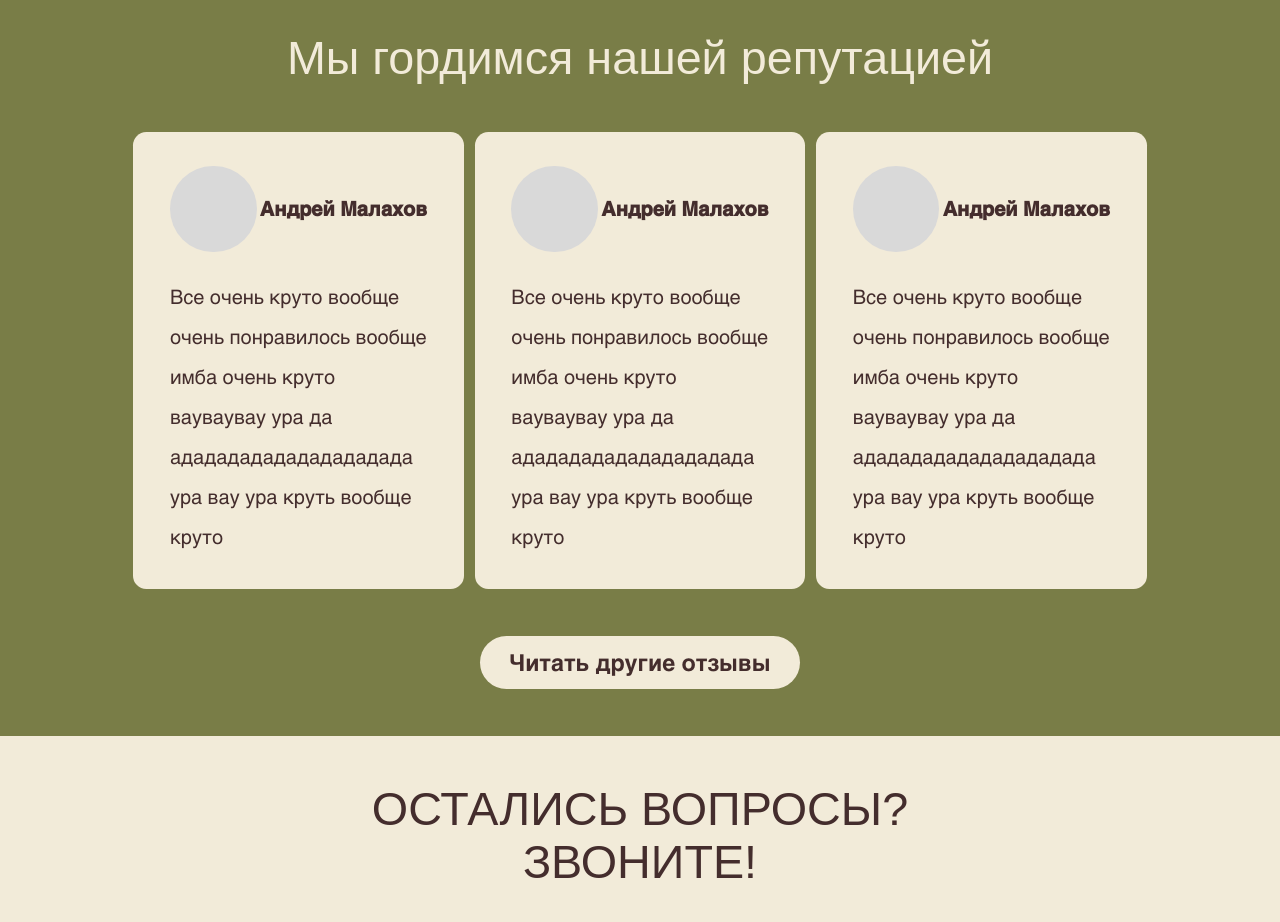
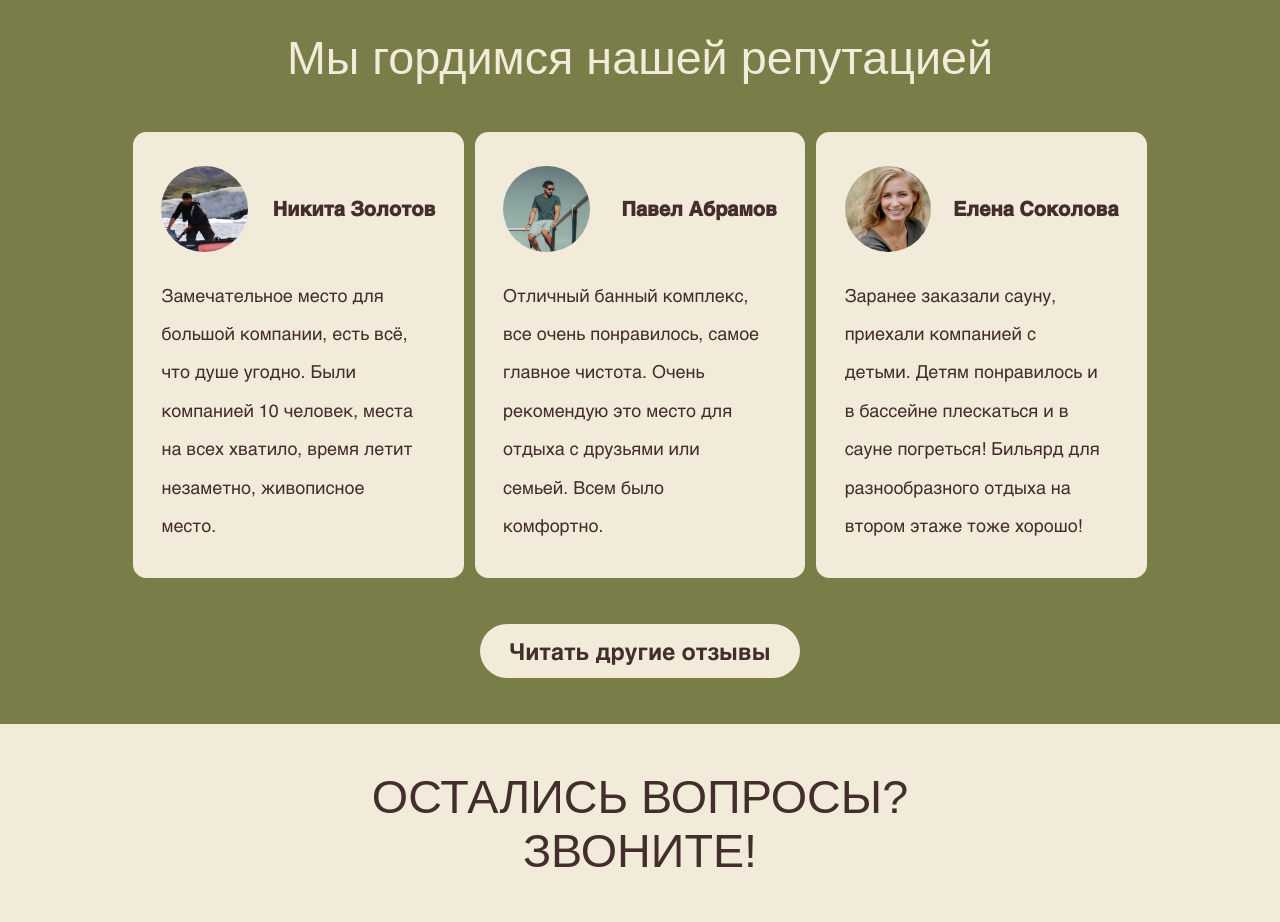
Before and after one commit to mmeetty64/HuntingLounge, a plain HTML site: page index.html in a window 1280 px wide. Shown: the part 2500-3422 px from the top of the page. Drawn offline with Linux system fonts and the light colour scheme; a web font is replaced by a local one.

Commit message:
update links and reviews

```diff
--- a/css/index.css
+++ b/css/index.css
@@ -80,14 +80,15 @@
 }
 .review_card{
     background-color: #F2EBD9;
-    padding: 2.60vw 2.86vw;
+    padding: 2.60vw 2.2vw;
     border-radius: 1.04vw;
+    width: 21.4vw;
 }
 .review_card p{
     color: #442D2D !important;
     font-family: 'SHelvetica_regular', 'sans-serif';
-    font-size: 1.56vw;
-    line-height: 3.13vw;
+    font-size: 1.40vw;
+    line-height: 3vw;
     width: 20.10vw;
     margin: 0;
     margin-top: 1.82vw;
@@ -101,6 +102,7 @@
     width: 6.77vw;
     height: 6.77vw;
     border-radius: 5.21vw;
+    margin-right: 1vw;
 }
 .review_name h2{
     font-family: 'SHelvetica_bold', 'sans-serif';
--- a/index.html
+++ b/index.html
@@ -93,24 +93,24 @@
                 <div class="reviews_content">
                     <div class="review_card">
                         <div class="review_name">
-                            <img src="images/review_img.png">
-                            <h2>Андрей Малахов</h2>
+                            <img src="images/review1.png">
+                            <h2>Никита Золотов</h2>
                         </div>
-                        <p>Все очень круто вообще очень понравилось вообще имба очень круто вауваувау ура да адададададададададада ура вау ура круть вообще круто</p>
+                        <p>Замечательное место для большой компании, есть всё, что душе угодно. Были компанией 10 человек, места на всех хватило, время летит незаметно, живописное место.</p>
                     </div>
                     <div class="review_card">
                         <div class="review_name">
-                            <img src="images/review_img.png">
-                            <h2>Андрей Малахов</h2>
+                            <img src="images/review2.png">
+                            <h2>Павел Абрамов</h2>
                         </div>
-                        <p>Все очень круто вообще очень понравилось вообще имба очень круто вауваувау ура да адададададададададада ура вау ура круть вообще круто</p>
+                        <p>Отличный банный комплекс, все очень понравилось, самое главное чистота. Очень рекомендую это место для отдыха с друзьями или семьей. Всем было комфортно.</p>
                     </div>
                     <div class="review_card">
                         <div class="review_name">
-                            <img src="images/review_img.png">
-                            <h2>Андрей Малахов</h2>
+                            <img src="images/review3.png">
+                            <h2>Елена Соколова</h2>
                         </div>
-                        <p>Все очень круто вообще очень понравилось вообще имба очень круто вауваувау ура да адададададададададада ура вау ура круть вообще круто</p>
+                        <p>Заранее заказали сауну, приехали компанией с детьми. Детям понравилось и в бассейне плескаться и в сауне погреться! Бильярд для разнообразного отдыха на втором этаже тоже хорошо!</p>
                     </div>
                 </div>
                 <a href="#">Читать другие отзывы</a>
```
Also changed, not shown: bath.html (+1 -1 lines), images/review1.png (added), images/review2.png (added), images/review3.png (added).
